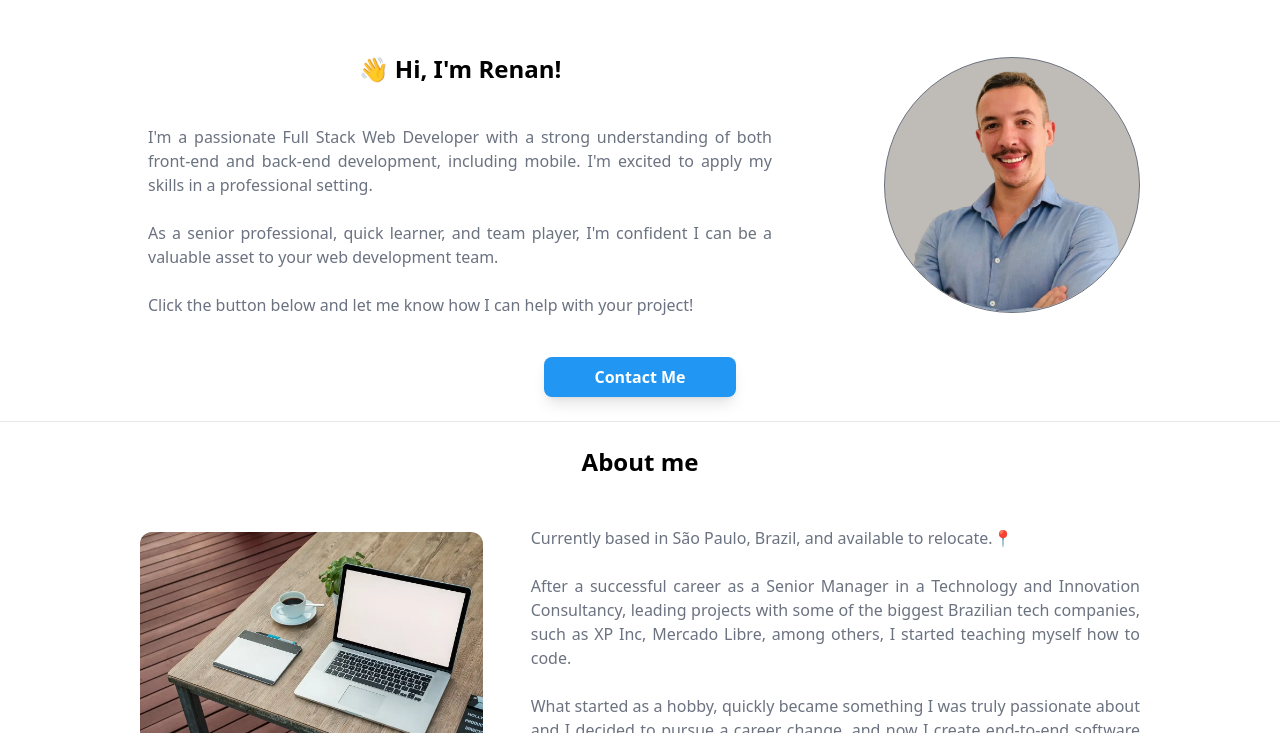
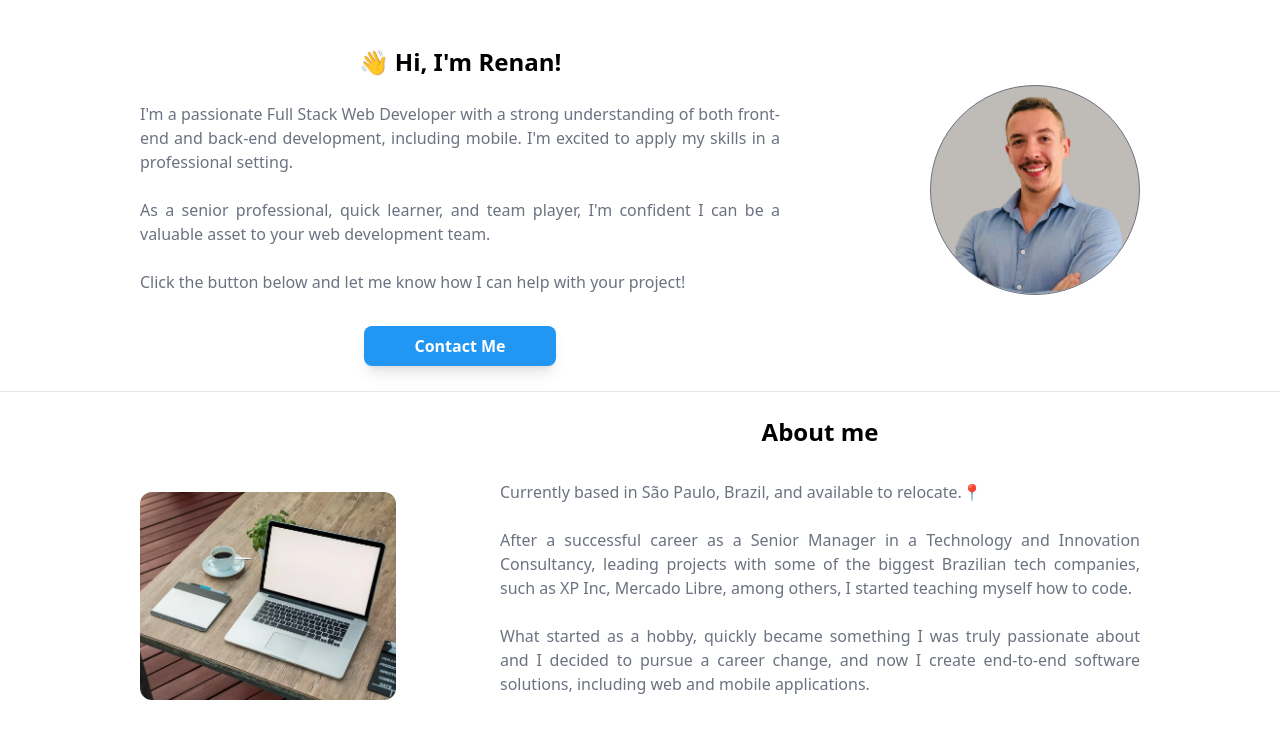
Before and after one commit to RRFayad/personal-portfolio, a website: page index.html in a window 1280 px wide. Shown: the part 67-800 px from the top of the page. Drawn offline with nearby package versions, Linux system fonts and the light colour scheme.

Commit message:
style: General alignment

```diff
--- a/index.html
+++ b/index.html
@@ -100,20 +100,20 @@
           class="flex flex-col lg:flex-row-reverse lg:justify-between lg:items-center"
         >
           <div
-            class="w-36 h-36 m-auto lg:m-0 overflow-hidden rounded-full relative my-4 lg:h-48 lg:w-48 xl:h-64 xl:w-64 bg-[#BFBBB7] border border-gray-500"
+            class="m-auto lg:m-0 overflow-hidden rounded-full relative my-4 bg-[#BFBBB7] border border-gray-500 lg:mt-10 lg:mb-[72px]"
           >
             <img
               src="assets/personal/Profile-Pic-No-BG.png"
               alt=""
-              class="m-auto object-cover object-top"
+              class="m-auto object-cover object-top w-36 h-36 lg:h-48 lg:w-48 xl:h-52 xl:w-52"
             />
           </div>
-          <div class="p-2 lg:max-w-[480px] xl:max-w-[640px] lg:flex-col">
+          <div class="lg:max-w-[480px] xl:max-w-[640px] lg:flex-col">
             <h1 class="text-center font-bold text-2xl">
               👋 Hi, I'm Renan! <br />
             </h1>
             <br />
-            <p class="text-justify text-gray-500 lg:mt-4">
+            <p class="text-justify text-gray-500">
               I'm a passionate Full Stack Web Developer with a strong
               understanding of both front-end and back-end development,
               including mobile. I'm excited to apply my skills in a professional
@@ -127,8 +127,6 @@
               Click the button below and let me know how I can help with your
               project!
             </p>
-          </div>
-        </div>
             <a href="#contact" class="w-36 h-10 lg:w-48 block mx-auto lg:mt-4">
               <button
                 class="bg-[#2196f3] w-36 h-10 text-white font-bold rounded-lg mx-auto mt-8 shadow-lg block active:opacity-80 lg:w-48 hover:bg-[#177fd4]"
@@ -136,23 +134,32 @@
                 Contact Me
               </button>
             </a>
+          </div>
+        </div>
       </section>
       <hr class="my-6" />
       <!-- ABOUT ME SECTION -->
       <section class="px-8 lg:px-20 lg:mt-6" id="about-me">
-        <h1 class="text-center font-bold text-2xl xl:mb-12">About me</h1>
+        <h1 class="text-center font-bold text-2xl lg:hidden xl:mb-12">
+          <!-- Mobile Only H1-->
+          About me
+        </h1>
         <div
-          class="lg:flex lg:justify-center lg:max-w-[760px] xl:max-w-[1000px] lg:mx-auto lg:space-x-12 lg:items-center mt-6"
+          class="lg:flex lg:justify-between lg:max-w-[760px] xl:max-w-[1000px] lg:mx-auto lg:space-x-12 lg:items-center mt-6"
         >
-          <div class="mb-4 lg:w-[360px] lg:mb-0">
+          <div class="mb-4 lg:mt-16 lg:mb-[72px]">
             <img
               src="./assets/personal/about-img.62b47e7f183d4b4e9feb.webp"
               alt=""
-              class="rounded lg:rounded-xl"
+              class="rounded lg:rounded-xl m-auto object-cover object-right-top lg:h-48 lg:w-48 xl:h-52 xl:w-64"
             />
           </div>
           <div class="lg:w-[480px] xl:w-[640px] lg:flex-col">
-            <p class="text-justify text-gray-500">
+            <h1 class="hidden text-center font-bold text-2xl lg:block">
+              <!-- Desktop Only H1 -->
+              About me
+            </h1>
+            <p class="text-justify text-gray-500 mt-8">
               Currently based in São Paulo, Brazil, and available to relocate.📍
               <br /><br />
               After a successful career as a Senior Manager in a Technology and
@@ -165,8 +172,6 @@
               I create end-to-end software solutions, including web and mobile
               applications.
             </p>
-          </div>
-        </div>
             <a
               href="assets/personal/Renan-Fayad__CV__240223.pdf"
               target="_blank"
@@ -178,6 +183,8 @@
                 Check out my CV!
               </button>
             </a>
+          </div>
+        </div>
       </section>
       <hr class="my-6" />
       <!-- My Skills Section -->
```
Lines whose indentation alone changed are shown as unchanged.
